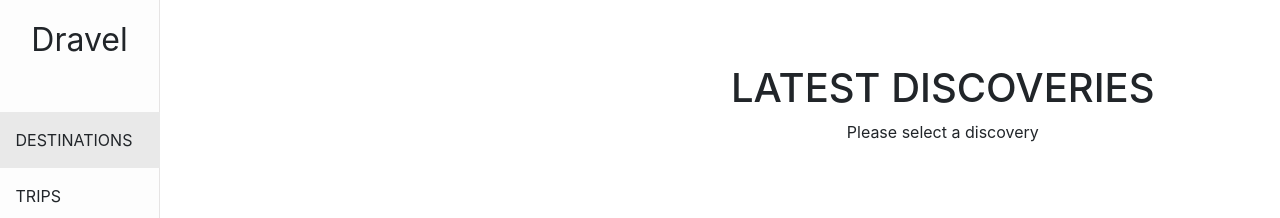
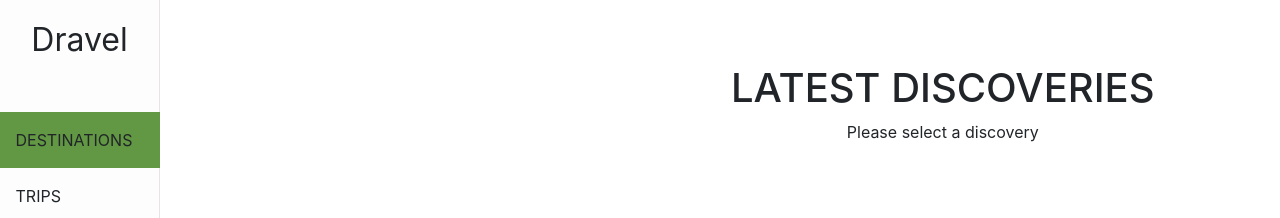
Before and after one commit to billionsjoel/dravel-app, a React (Create React App) app: page /home in a window 1280 px wide. In both pictures the pointer is over the item "DESTINATIONS". Shown: the top 218 px of the page. Built offline with nearby package versions, Linux system fonts and the light colour scheme.

Commit message:
Update nav.scss

```diff
--- a/src/scss/nav.scss
+++ b/src/scss/nav.scss
@@ -23,7 +23,7 @@
       text-transform: uppercase;
 
       &:hover {
-        background-color: darken($color: rgb(253, 253, 253), $amount: 8);
+        background-color: darken($color: #75b251, $amount: 8);
       }
     }
   }
```
